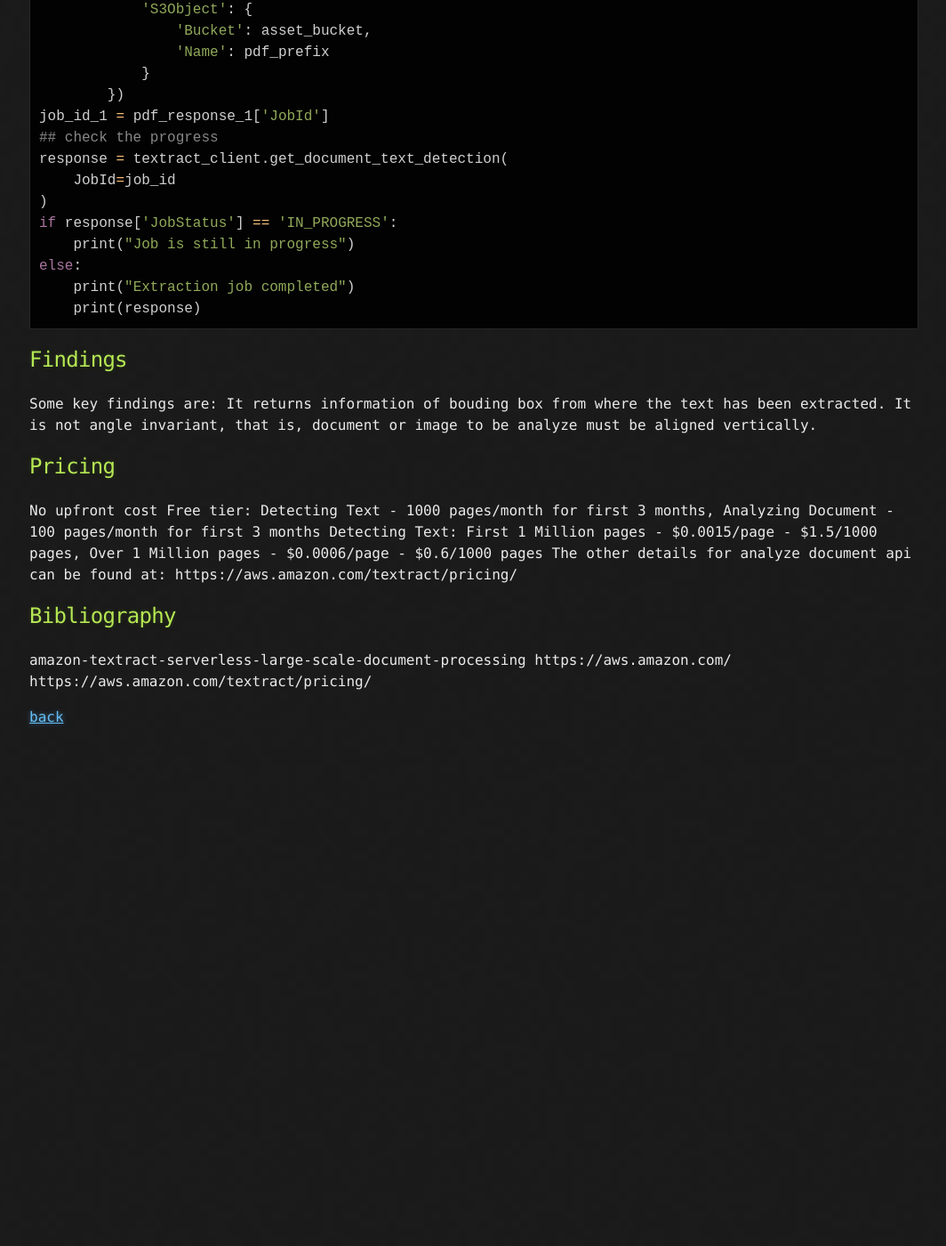
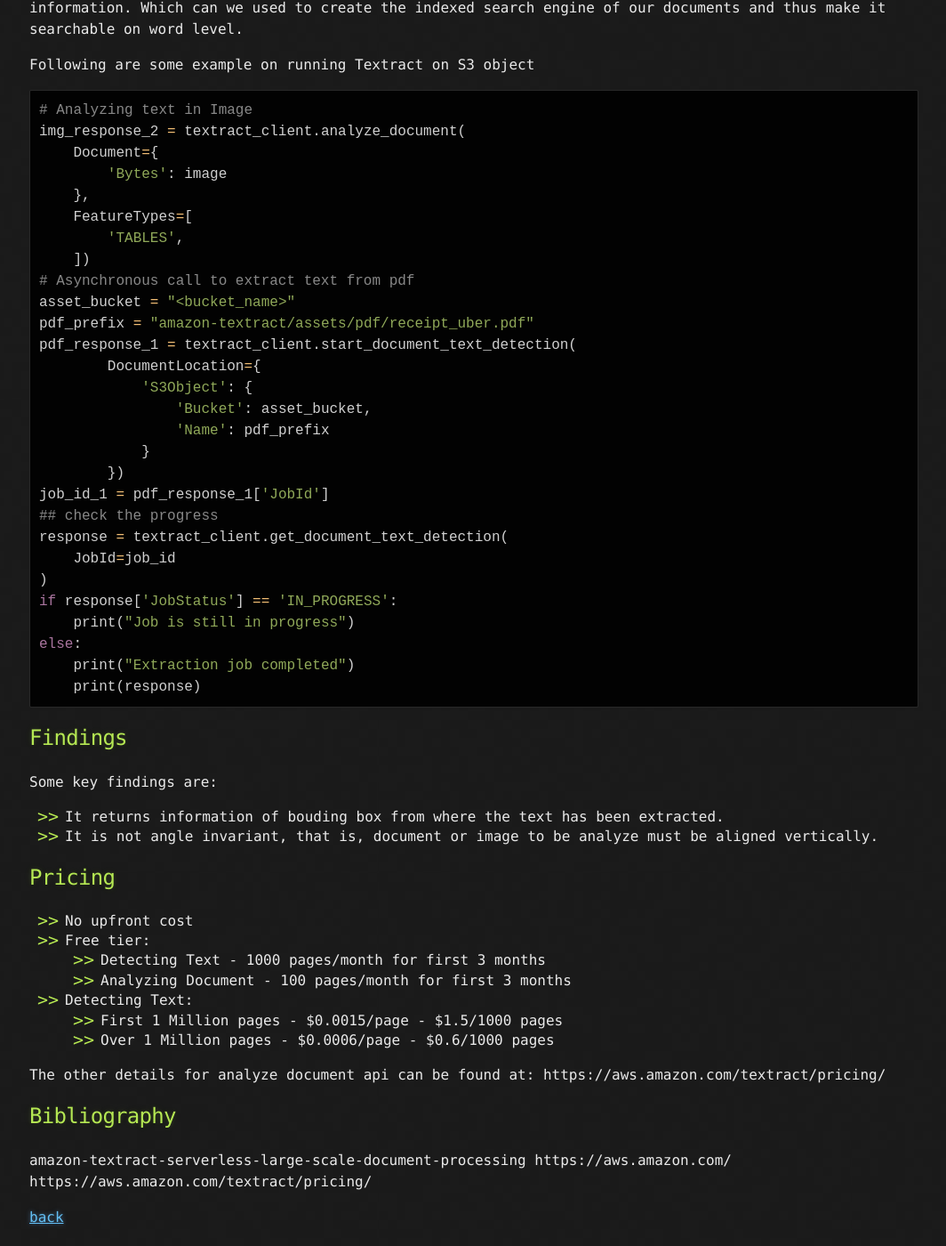
Before and after one commit to bhavintandel/bhavintandel.github.io, a Jekyll site: the page built from resources/data_science/exploring-ml-tools/aws-textract/exploring-ml-tools-aws-textract.md, in a window 1280 px wide and 1400 px high, scrolled down 2744 px. Shown: the whole window at 89% size, without its empty margins (107-1171 px from the left). Built offline with Jekyll 4.4.1, drawn with Linux system fonts in a browser that asks for light colours; before the commit the page ends 3582 px from its top, so only the background shows below that; some of the changed text lies outside the part shown.

Commit message:
Edited textract blog

```diff
--- a/resources/data_science/exploring-ml-tools/aws-textract/exploring-ml-tools-aws-textract.md
+++ b/resources/data_science/exploring-ml-tools/aws-textract/exploring-ml-tools-aws-textract.md
@@ -13,16 +13,17 @@ Amazon textract has been trained on tens of millions of documents including invo
 
 ## Features
 
-Key-value pair extraction
-Table extraction
-Bounding Box for all the extracted result
-Confidence score for every extracted result
-It can handle multi page document
+* Key-value pair extraction
+* Table extraction
+* Bounding Box for all the extracted result
+* Confidence score for every extracted result
+* It can handle multi page document
 
 ## Usecase
 
 Following is one of the example of how Textract can be used to process large scale documents using complementary aws services.
-Large scale document processing with Amazon Textract
+
+* Large scale document processing with Amazon Textract
 
 ## Usage
 
@@ -125,14 +128,19 @@ else:
 ## Findings
 
 Some key findings are:
-It returns information of bouding box from where the text has been extracted.
-It is not angle invariant, that is, document or image to be analyze must be aligned vertically.
+* It returns information of bouding box from where the text has been extracted.
+* It is not angle invariant, that is, document or image to be analyze must be aligned vertically.
 
 ## Pricing
 
-No upfront cost
-Free tier: Detecting Text - 1000 pages/month for first 3 months, Analyzing Document - 100 pages/month for first 3 months
-Detecting Text: First 1 Million pages - $0.0015/page - $1.5/1000 pages, Over 1 Million pages - $0.0006/page - $0.6/1000 pages
+* No upfront cost
+* Free tier:
+    * Detecting Text - 1000 pages/month for first 3 months
+    * Analyzing Document - 100 pages/month for first 3 months
+* Detecting Text:
+    * First 1 Million pages - $0.0015/page - $1.5/1000 pages
+    * Over 1 Million pages - $0.0006/page - $0.6/1000 pages
+
 The other details for analyze document api can be found at: https://aws.amazon.com/textract/pricing/
 
 ## Bibliography
```
Also changed, not shown: other parts of resources/data_science/exploring-ml-tools/aws-textract/exploring-ml-tools-aws-textract.md (+2 -0 lines), resources/data_science/exploring-ml-tools/aws-textract/assets/receipt_573065707_1000.jpg (deleted).
